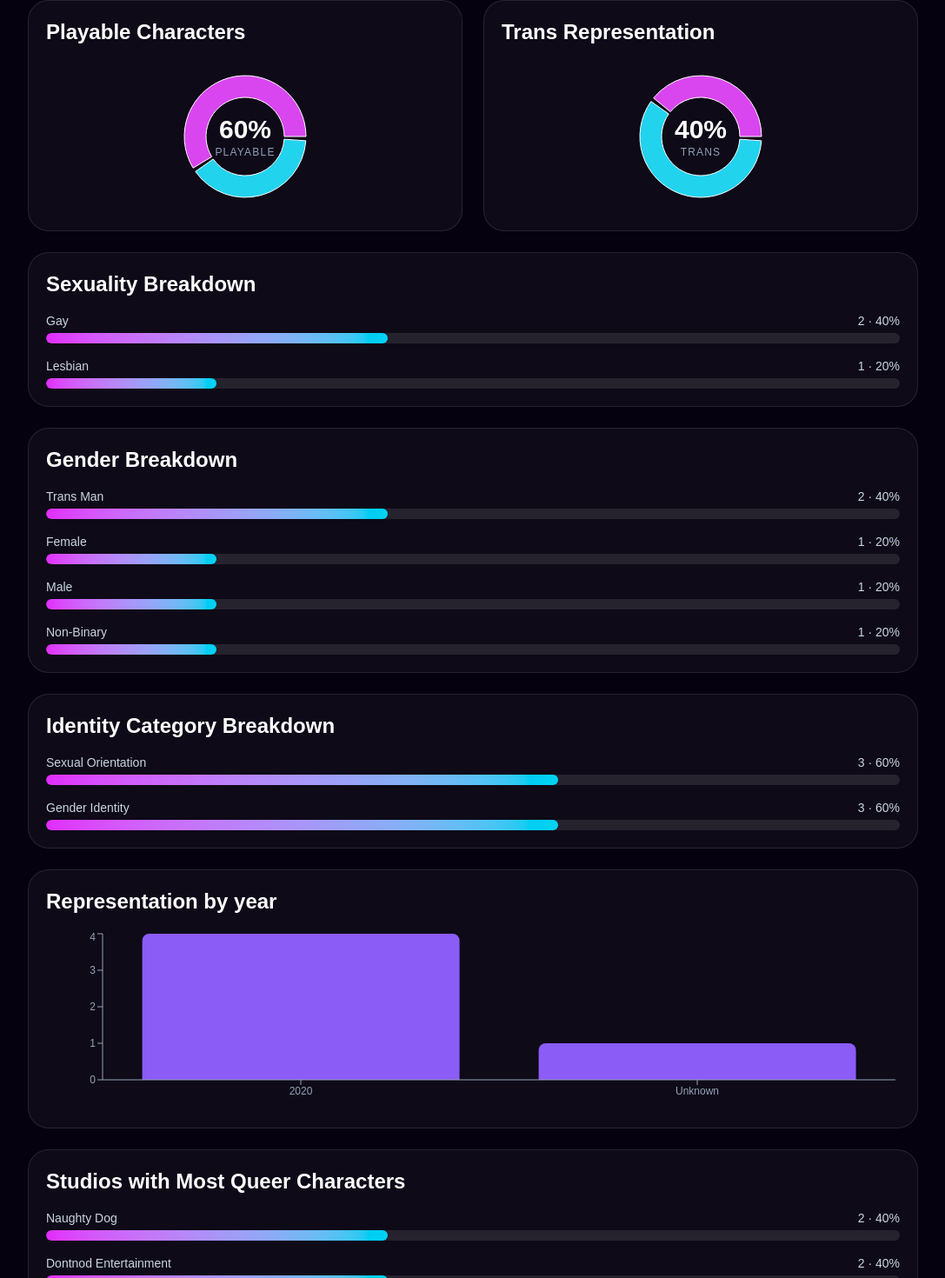
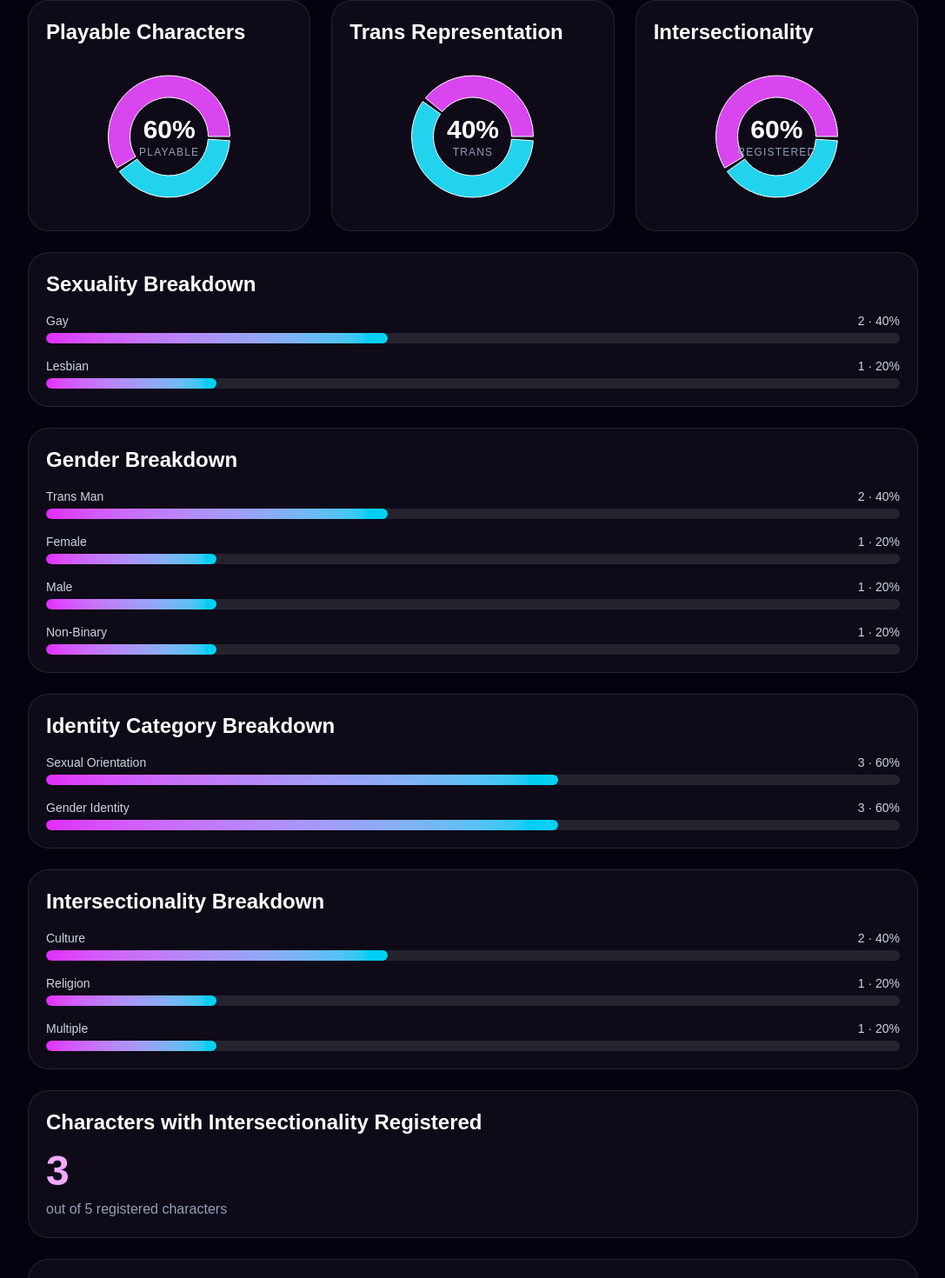
Before and after one commit to renanuhoh-crypto/queer-video-game-character-atlas, a Next.js app: page /analytics in a window 1280 px wide. Shown: the part 430-1900 px from the top of the page at 87% size, without its empty margins (32-1119 px from the left). Built offline with nearby package versions, Linux system fonts and the light colour scheme.

Commit message:
add intersectionality analytics

```diff
--- a/src/components/VisualAnalytics.tsx
+++ b/src/components/VisualAnalytics.tsx
@@ -23,6 +23,8 @@ interface Character {
   sexuality?: string;
   identity_category?: string | string[];
   identity_label?: string[];
+  intersectionality_present?: string;
+  intersectionality_details?: string;
 }
 
 interface Props {
@@ -59,6 +61,11 @@ function formatLabel(value?: string | null) {
     nonbinary: "Non-Binary",
     gender_identity: "Gender Identity",
     sexual_orientation: "Sexual Orientation",
+    religion: "Religion",
+    culture: "Culture",
+    race: "Race",
+    ethnicity: "Ethnicity",
+    multiple: "Multiple",
   };
 
   return (
@@ -86,7 +93,9 @@ function countBy(values: string[]) {
 
   values.forEach((value) => {
     const clean = normalize(value);
-    if (!clean || clean === "none" || clean === "not_registered") return;
+    if (!clean || clean === "none" || clean === "no" || clean === "not_registered") {
+      return;
+    }
 
     const label = formatLabel(clean);
     map[label] = (map[label] || 0) + 1;
@@ -157,6 +166,11 @@ export default function VisualAnalytics({ characters }: Props) {
     return labels.some((label) => label.includes("trans"));
   }).length;
 
+  const intersectionalityCount = characters.filter((character) => {
+    const value = normalize(character.intersectionality_present);
+    return value && value !== "none" && value !== "no";
+  }).length;
+
   const playablePercentage =
     totalCharacters > 0
       ? Math.round((playableCount / totalCharacters) * 100)
@@ -164,6 +178,11 @@ export default function VisualAnalytics({ characters }: Props) {
 
   const transPercentage =
     totalCharacters > 0 ? Math.round((transCount / totalCharacters) * 100) : 0;
+
+  const intersectionalityPercentage =
+    totalCharacters > 0
+      ? Math.round((intersectionalityCount / totalCharacters) * 100)
+      : 0;
 
   const playableData = [
     { name: "Playable", value: playableCount },
@@ -175,6 +194,14 @@ export default function VisualAnalytics({ characters }: Props) {
     { name: "Non-trans", value: totalCharacters - transCount },
   ];
 
+  const intersectionalityData = [
+    { name: "Intersectionality registered", value: intersectionalityCount },
+    {
+      name: "No intersectionality registered",
+      value: totalCharacters - intersectionalityCount,
+    },
+  ];
+
   const sexualityBreakdown = countBy(
     characters.flatMap((character) => splitValues(character.sexuality))
   );
@@ -184,8 +211,12 @@ export default function VisualAnalytics({ characters }: Props) {
   );
 
   const identityCategoryBreakdown = countBy(
+    characters.flatMap((character) => splitValues(character.identity_category))
+  );
+
+  const intersectionalityBreakdown = countBy(
     characters.flatMap((character) =>
-      splitValues(character.identity_category)
+      splitValues(character.intersectionality_present)
     )
   );
 
@@ -232,7 +263,7 @@ export default function VisualAnalytics({ characters }: Props) {
         </p>
       </div>
 
-      <div className="grid gap-6 xl:grid-cols-2">
+      <div className="grid gap-6 xl:grid-cols-3">
         <div className="rounded-3xl border border-white/10 bg-white/[0.04] p-5">
           <h3 className="mb-4 text-2xl font-black text-white">
             Playable Characters
@@ -306,6 +337,43 @@ export default function VisualAnalytics({ characters }: Props) {
             </div>
           </div>
         </div>
+
+        <div className="rounded-3xl border border-white/10 bg-white/[0.04] p-5">
+          <h3 className="mb-4 text-2xl font-black text-white">
+            Intersectionality
+          </h3>
+
+          <div className="relative h-44 min-h-[176px] w-full min-w-0">
+            <ResponsiveContainer width="100%" height={176}>
+              <PieChart>
+                <Pie
+                  data={intersectionalityData}
+                  dataKey="value"
+                  innerRadius={45}
+                  outerRadius={70}
+                  paddingAngle={4}
+                >
+                  {intersectionalityData.map((_, index) => (
+                    <Cell key={index} fill={COLORS[index % COLORS.length]} />
+                  ))}
+                </Pie>
+
+                <Tooltip />
+              </PieChart>
+            </ResponsiveContainer>
+
+            <div className="pointer-events-none absolute inset-0 flex items-center justify-center">
+              <div className="text-center">
+                <p className="text-3xl font-black text-white">
+                  {intersectionalityPercentage}%
+                </p>
+                <p className="text-xs uppercase tracking-widest text-slate-400">
+                  registered
+                </p>
+              </div>
+            </div>
+          </div>
+        </div>
       </div>
 
       <BreakdownCard
@@ -325,6 +393,26 @@ export default function VisualAnalytics({ characters }: Props) {
         data={identityCategoryBreakdown}
         total={totalCharacters}
       />
+
+      <BreakdownCard
+        title="Intersectionality Breakdown"
+        data={intersectionalityBreakdown}
+        total={totalCharacters}
+      />
+
+      <div className="rounded-3xl border border-white/10 bg-white/[0.04] p-5">
+        <h3 className="mb-4 text-2xl font-black text-white">
+          Characters with Intersectionality Registered
+        </h3>
+
+        <p className="text-5xl font-black text-fuchsia-300">
+          {intersectionalityCount}
+        </p>
+
+        <p className="mt-2 text-slate-400">
+          out of {totalCharacters} registered characters
+        </p>
+      </div>
 
       <div className="rounded-3xl border border-white/10 bg-white/[0.04] p-5">
         <h3 className="mb-4 text-2xl font-black text-white">
```
